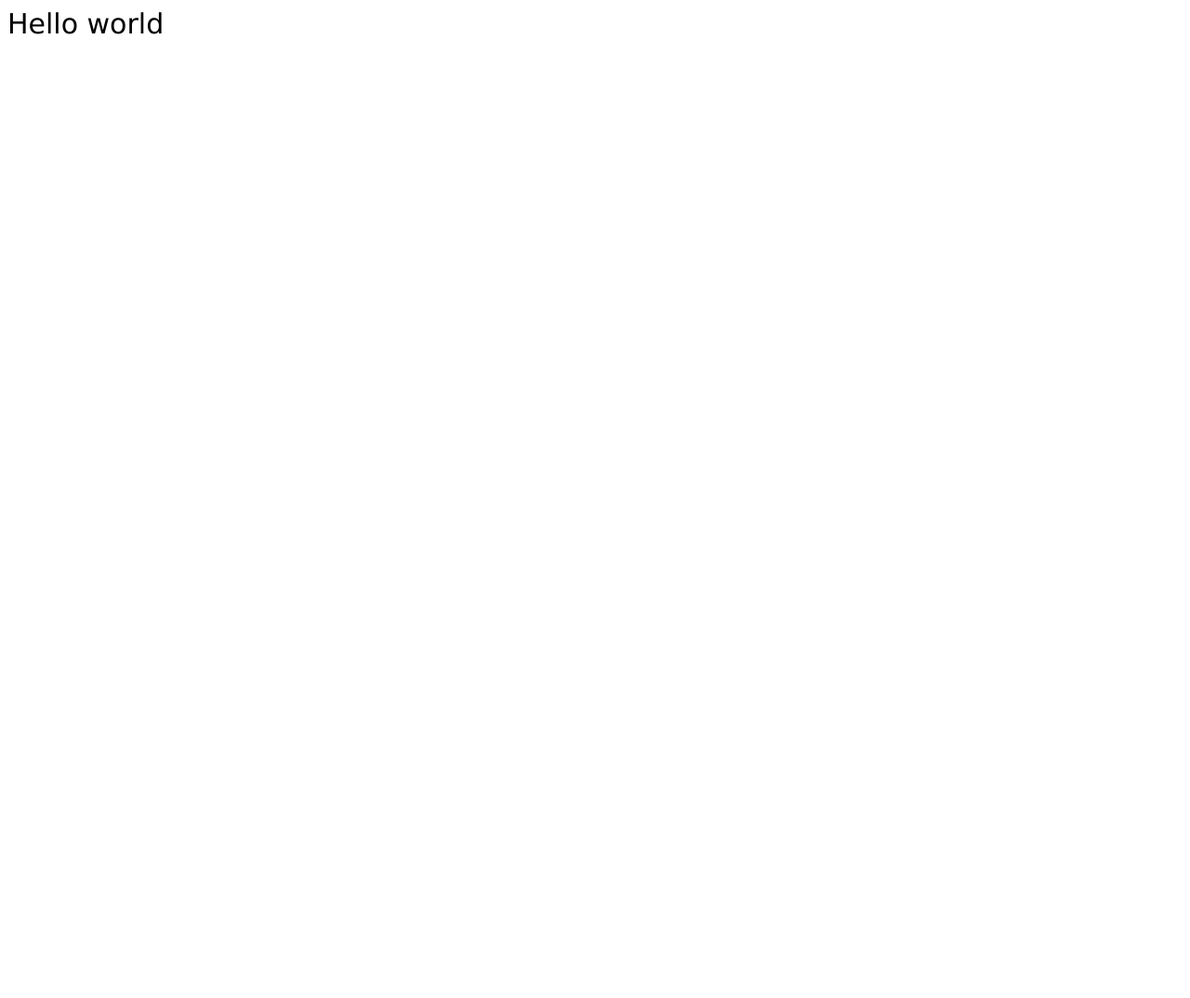
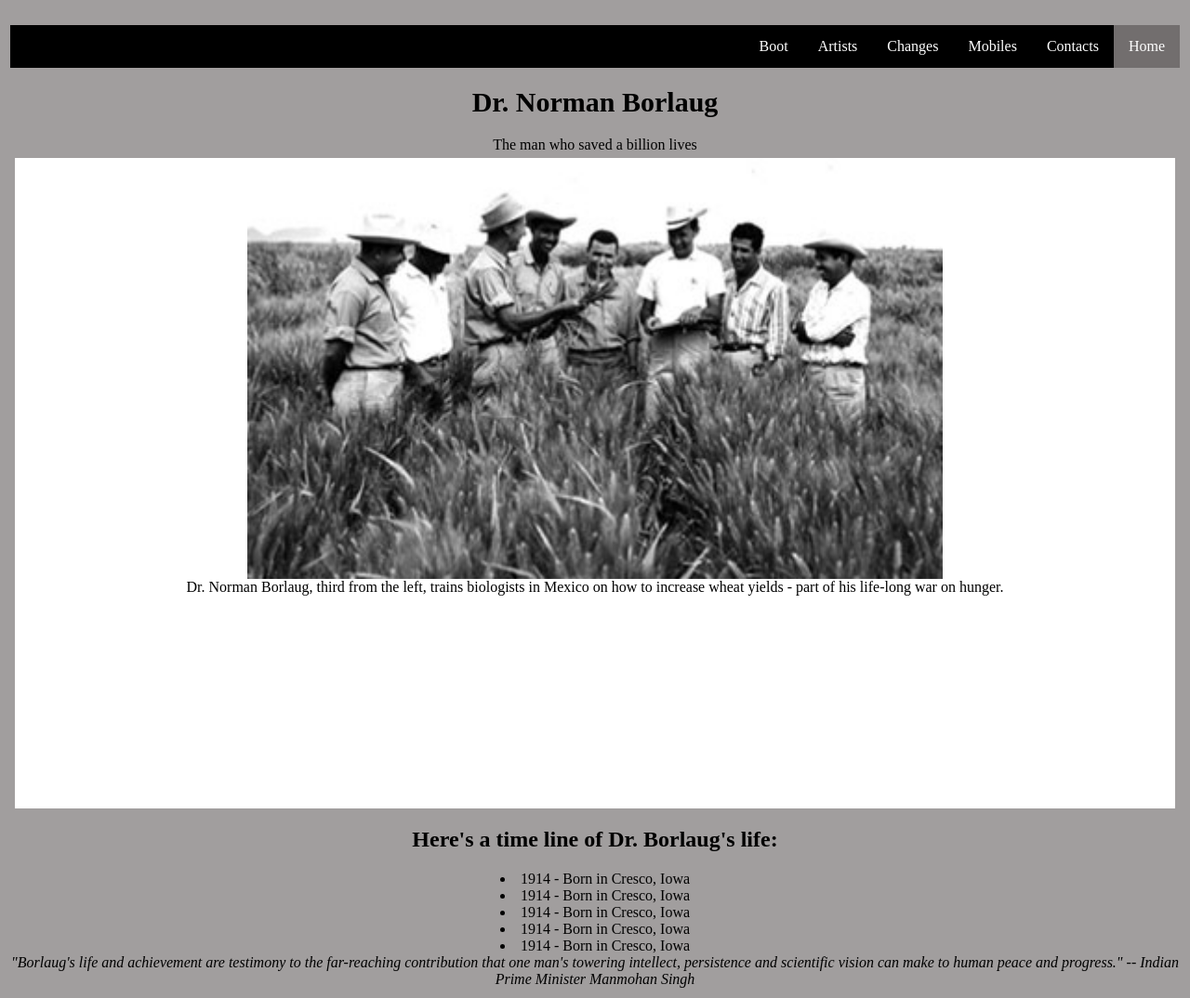
Before and after one commit to anitha164/nuapp, a plain HTML site: page index.html in a window 1280 px wide. Shown: the whole page at 93% size. Before the commit the page ends 800 px from the top, so only its background shows below. Drawn offline with Linux system fonts and the light colour scheme.

Commit message:
third commit

```diff
--- a/index.html
+++ b/index.html
@@ -8,6 +8,37 @@
     <link rel="stylesheet" href="style.css">
 </head>
 <body>
-    <div class="key">Hello world</div>
+    <ul>
+       <li class="active"><a href="index.html">Home</a></li>
+        <li><a href="#">Contacts</a></li>
+        <li><a href="#">Mobiles</a></li>
+        <li><a href="#">Changes</a></li>
+        <li><a href="#">Artists</a></li>
+        <li><a href="#">Boot</a></li>
+
+    </ul>
+    <div class="key">
+    <h1> Dr. Norman Borlaug</h1>
+    <p1>The man who saved a billion lives</p1>
+</div>
+<section class="sec">
+    <img src="borlaug-in-field-small.jpg">
+    <p2>Dr. Norman Borlaug, third from the left, trains biologists in Mexico on how to increase wheat yields - part of his life-long war on hunger.</p2>
+</section>
+<section class="list">
+    <h2>Here's a time line of Dr. Borlaug's life:</h2>
+    <p4>
+        <li>1914 - Born in Cresco, Iowa</li>
+        <li>1914 - Born in Cresco, Iowa</li>
+        <li>1914 - Born in Cresco, Iowa</li>
+        <li>1914 - Born in Cresco, Iowa</li>
+        <li>1914 - Born in Cresco, Iowa</li>
+    </p4>
+    <p5 class="p5">
+        "Borlaug's life and achievement are testimony to the far-reaching contribution that one man's towering intellect, persistence and scientific vision can make to human peace and progress."
+
+-- Indian Prime Minister Manmohan Singh
+    </p5>
+</section>
 </body>
 </html>
--- a/style.css
+++ b/style.css
@@ -1,5 +1,57 @@
 .key {
    color: black;
+
+   text-align: center;
+}
+h1 {
    font-size: 30px;
-   font-family: 'Lucida Sans';
 }
+body {
+   background-color: rgb(161, 158, 158);
+   padding: 3px;
+}
+.sec {
+   margin: 5px;
+   background-color: white;
+   height: 700px;
+   text-align: center;
+
+}
+img {
+   display: block;
+   margin-left: auto;
+   margin-right: auto;
+   width: 60%;
+}
+.list {
+   text-align: center;
+}
+
+.p5 {
+   font-style: italic;
+   text-align: center;
+}
+ul{
+  list-style-type: none;
+   background-color: black;
+   overflow: hidden;
+}
+ul li{
+   float: right;
+   text-decoration: none;
+   list-style-type: none;
+   background-color: black;
+}
+ul li a{
+   color: white;
+   padding: 14px 16px;
+   display: block;
+   text-decoration: none;
+}
+li a:hover{
+   background-color: rgb(104, 101, 101);
+   text-transform: uppercase;
+}
+.active{
+   background-color: rgb(114, 110, 110);
+}
```
Also changed, not shown: borlaug-in-field-small.jpg (added).
